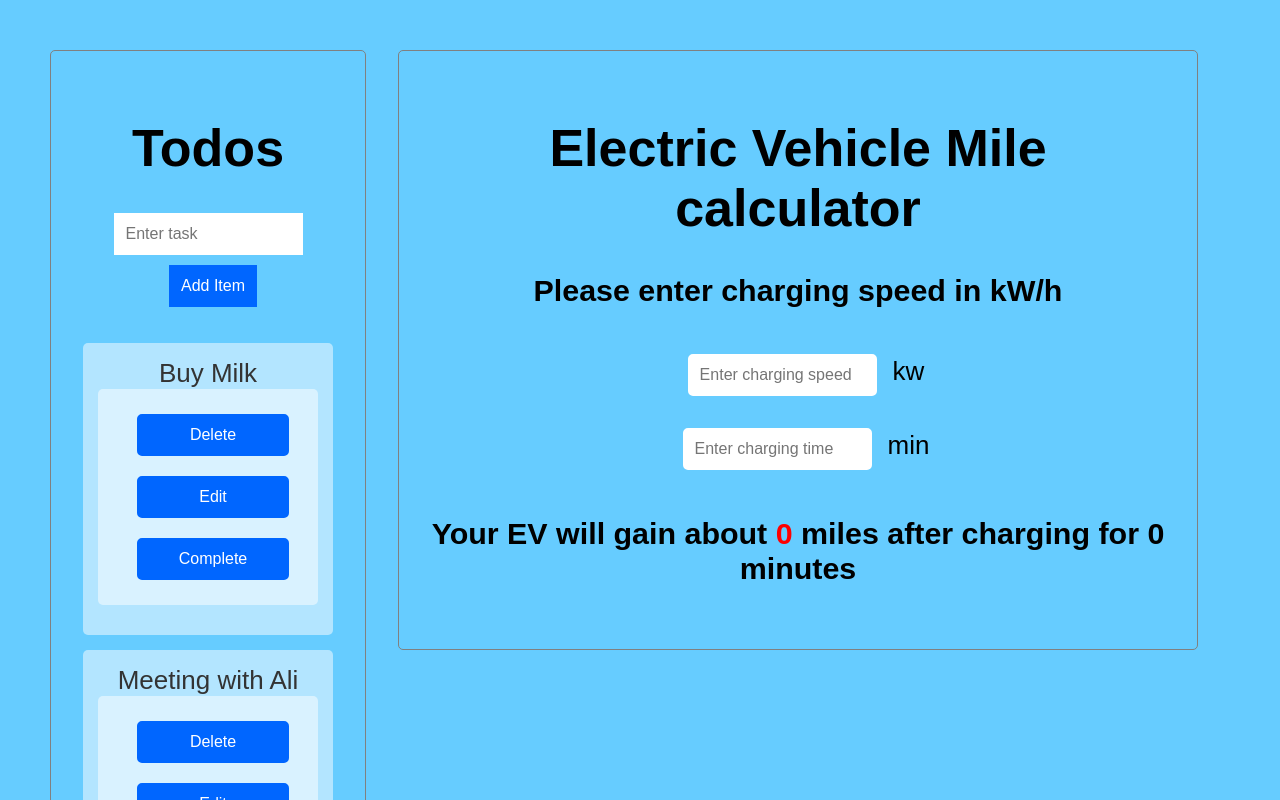
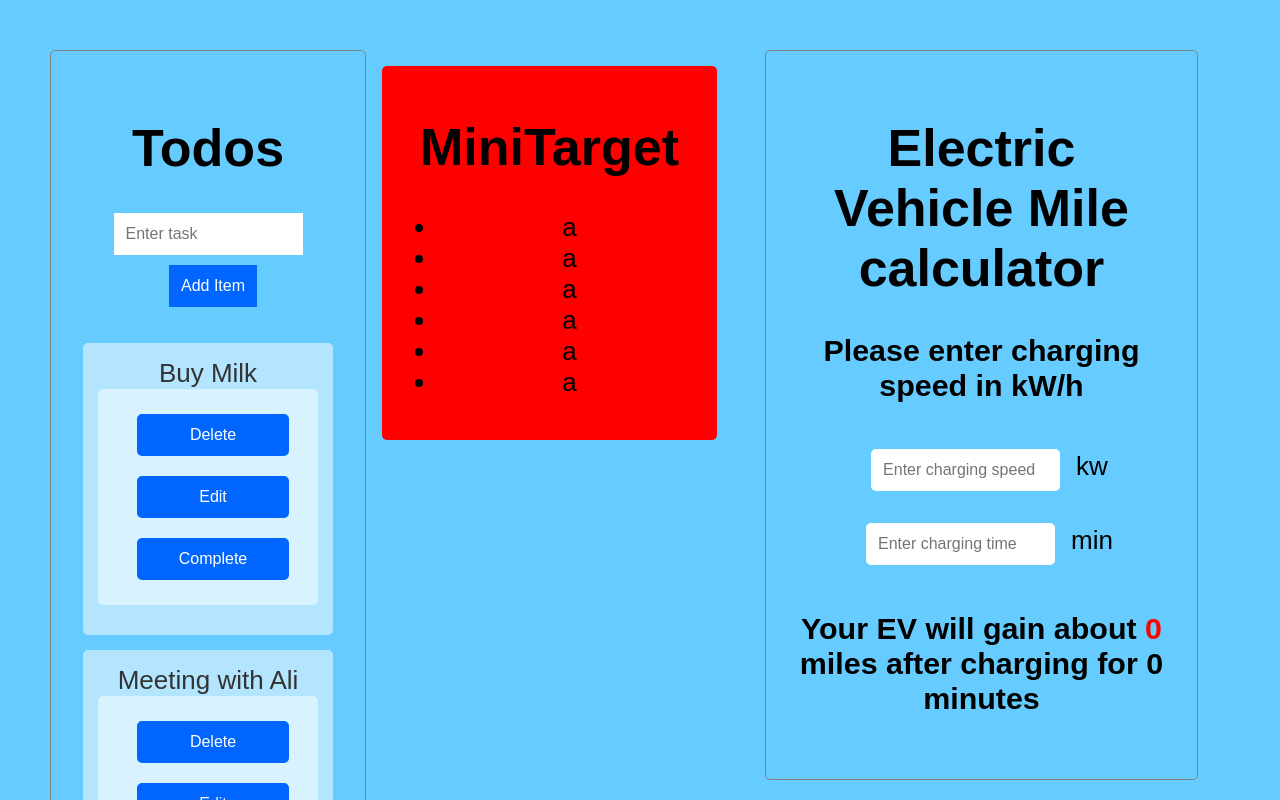
Before and after one commit to Austin25309w/todo_react_2020, a React (Create React App) app: page / in a window 1280 px wide. Shown: the top 800 px of the page. Built offline with nearby package versions, Linux system fonts and the light colour scheme.

Commit message:
created mini target

```diff
--- a/src/App.css
+++ b/src/App.css
@@ -126,3 +126,14 @@
 .ev_component .mile {
   color: red;
 }
+
+/* Mini Target */
+
+.miniTarget {
+  border: sloid;
+  width: 60%;
+  border-radius: 5px;
+  background-color: red;
+  margin: 1rem;
+  padding: 1rem;
+}
--- a/src/App.js
+++ b/src/App.js
@@ -1,6 +1,7 @@
 import React, { Component } from 'react';
 import List from './components/Todo/List'
 import EvMile from './components/EvMile/EvMile'
+import MiniTarget from './components/MiniTarget/MiniTarget'
 import './App.css';
 
 class App extends Component {
@@ -16,7 +17,8 @@ render(){
   return (
     <div className="App">
       <header className="App-header">
-       <List name = "Austin" />
+       <List />
+       <MiniTarget />
        <EvMile />
       </header>
     </div>
--- /dev/null
+++ b/src/components/MiniTarget/MiniTarget.js
@@ -0,0 +1,23 @@
+import React from 'react';
+
+class MiniTarget extends React.Component {
+    render(){
+        return <div className="miniTarget">
+            <div >
+
+            <h1>MiniTarget</h1>
+            <ul>
+                <li>a</li>
+                <li>a</li>
+                <li>a</li>
+                <li>a</li>
+                <li>a</li>
+                <li>a</li>
+
+            </ul>
+            </div>
+            </div>
+    }
+}
+
+export default MiniTarget
```
